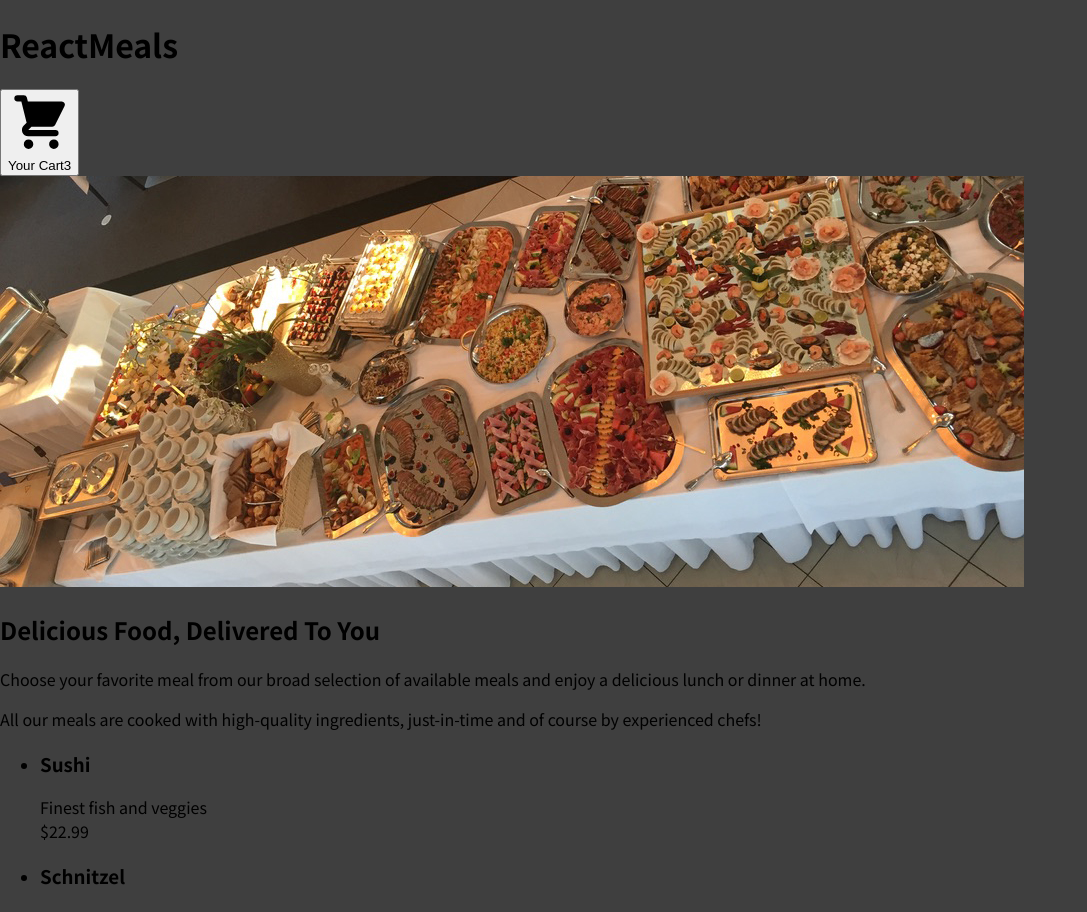
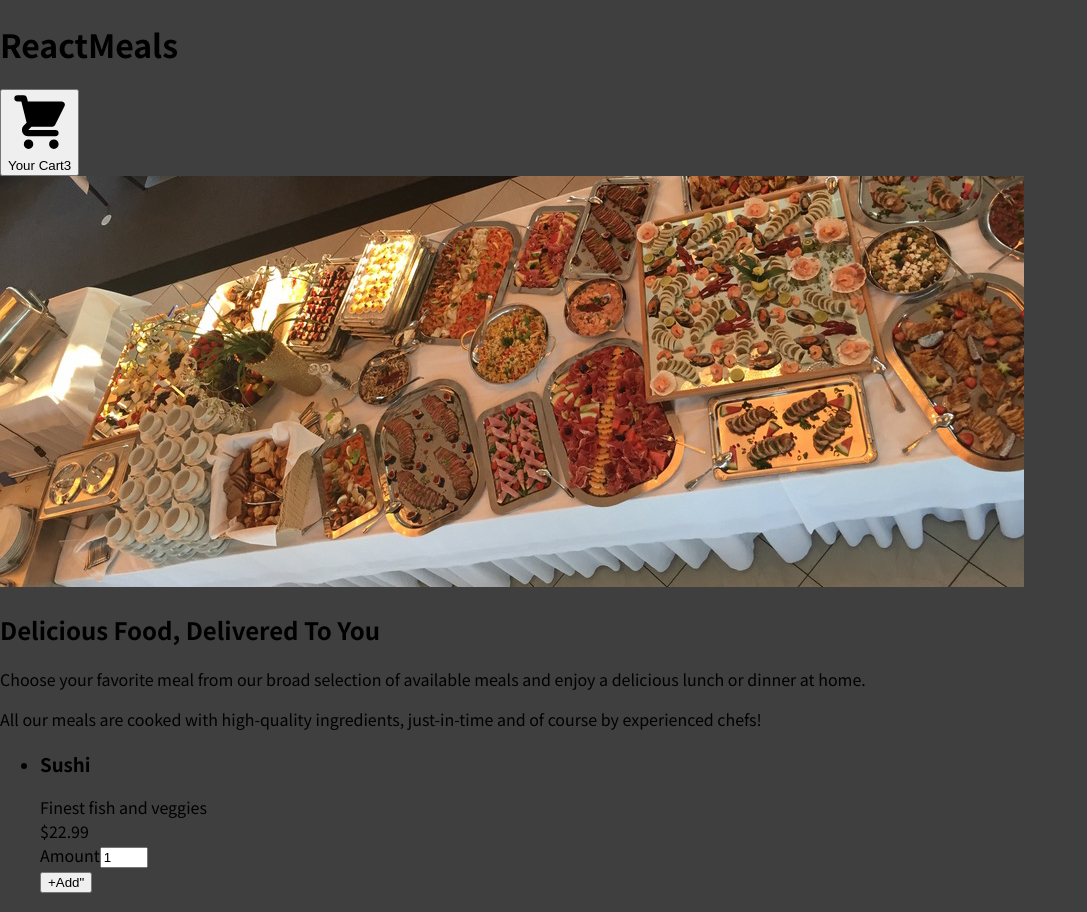
Before and after one commit to saymarizvi27/basic-food-app-reactjs, a React (Create React App) app: page / in a window 1280 px wide. Shown: the top 912 px of the page, without its empty margins (0-1087 px from the left). Built offline with nearby package versions, Linux system fonts and the light colour scheme.

Commit message:
added form to the cards

```diff
--- a/src/components/Meals/AvailableMeals.js
+++ b/src/components/Meals/AvailableMeals.js
@@ -1,6 +1,6 @@
 import classes from "./AvailableMeals.Module.css";
 import Card from '../UI/Card';
-import MealItems from './MealItems';
+import MealItems from './MealIteam/MealItems';
 
 const DUMMY_MEALS = [
     {
@@ -31,7 +31,12 @@
 
 
 const AvailableMeals = () => {
-    const mealsList = DUMMY_MEALS.map(meals => <MealItems key={meals.id} name={meals.name} description={meals.description} price={meals.price} />)
+    const mealsList = DUMMY_MEALS.map(meals => <MealItems
+    key={meals.id}
+    name={meals.name}
+    description={meals.description}
+    price={meals.price}
+    id={meals.id}/>)
     return (
         <section className={classes.meals}>
             <Card key={1}>
--- /dev/null
+++ b/src/components/Meals/MealIteam/MealItemForm.Module.css
@@ -0,0 +1,20 @@
+.form {
+    text-align: right;
+  }
+
+  .form button {
+    font: inherit;
+    cursor: pointer;
+    background-color: #8a2b06;
+    border: 1px solid #8a2b06;
+    color: white;
+    padding: 0.25rem 2rem;
+    border-radius: 20px;
+    font-weight: bold;
+  }
+
+  .form button:hover,
+  .form button:active {
+    background-color: #641e03;
+    border-color: #641e03;
+  }
--- /dev/null
+++ b/src/components/Meals/MealIteam/MealItemForm.js
@@ -0,0 +1,21 @@
+import classes from "./MealItemForm.Module.css";
+import React from "react";
+import Input from '../../UI/Input';
+
+const MealItemForm = (props) => {
+    return (
+        <form className={classes.form}>
+            <Input label="Amount" input={{
+                id: 'amount_' + props.id,
+                type: "number",
+                min: '1',
+                max: 5,
+                step: '1',
+                defaultValue: '1',
+            }} />
+            <button>+Add"</button>
+        </form>
+    );
+};
+
+export default MealItemForm;
--- a/src/components/Meals/MealItems.js
+++ b/src/components/Meals/MealIteam/MealItems.js
@@ -1,17 +1,19 @@
 import classes from "./MealItems.Module.css";
 import React from "react";
-
-
-
+import MealItemForm from './MealItemForm';
 
 const MealItems = (props) => {
     const price = `$${props.price.toFixed(2)}`;
     return (
         <li className={classes.meal}>
-            <div><h3>{props.name}</h3></div>
+            <div>
+            <h3>{props.name}</h3>
             <div className={classes.description}>{props.description}</div>
             <div className={classes.price}>{price}</div>
+            </div>
             <div>
+
+            <MealItemForm id={props.id}/>
             </div>
         </li>
     );
--- /dev/null
+++ b/src/components/UI/Input.Module.css
@@ -0,0 +1,18 @@
+.input {
+    display: flex;
+    align-items: center;
+    margin-bottom: 0.5rem;
+  }
+
+  .input label {
+    font-weight: bold;
+    margin-right: 1rem;
+  }
+
+  .input input {
+    width: 3rem;
+    border-radius: 5px;
+    border: 1px solid #ccc;
+    font: inherit;
+    padding-left: 0.5rem;
+  }
--- /dev/null
+++ b/src/components/UI/Input.js
@@ -0,0 +1,14 @@
+import classes from "./Input.Module.css";
+import React from "react";
+
+
+const Input = (props) => {
+    return (
+        <div className={classes.input}>
+            <label htmlFor={props.input.id}>{props.label}</label>
+            <input {...props.input} />
+        </div>
+    );
+};
+
+export default Input;
```
Also changed, not shown: src/components/Meals/MealIteam/MealItems.Module.css (renamed from src/components/Meals/MealItems.Module.css), 1 other file (tests, documents, lock files or other folders).
